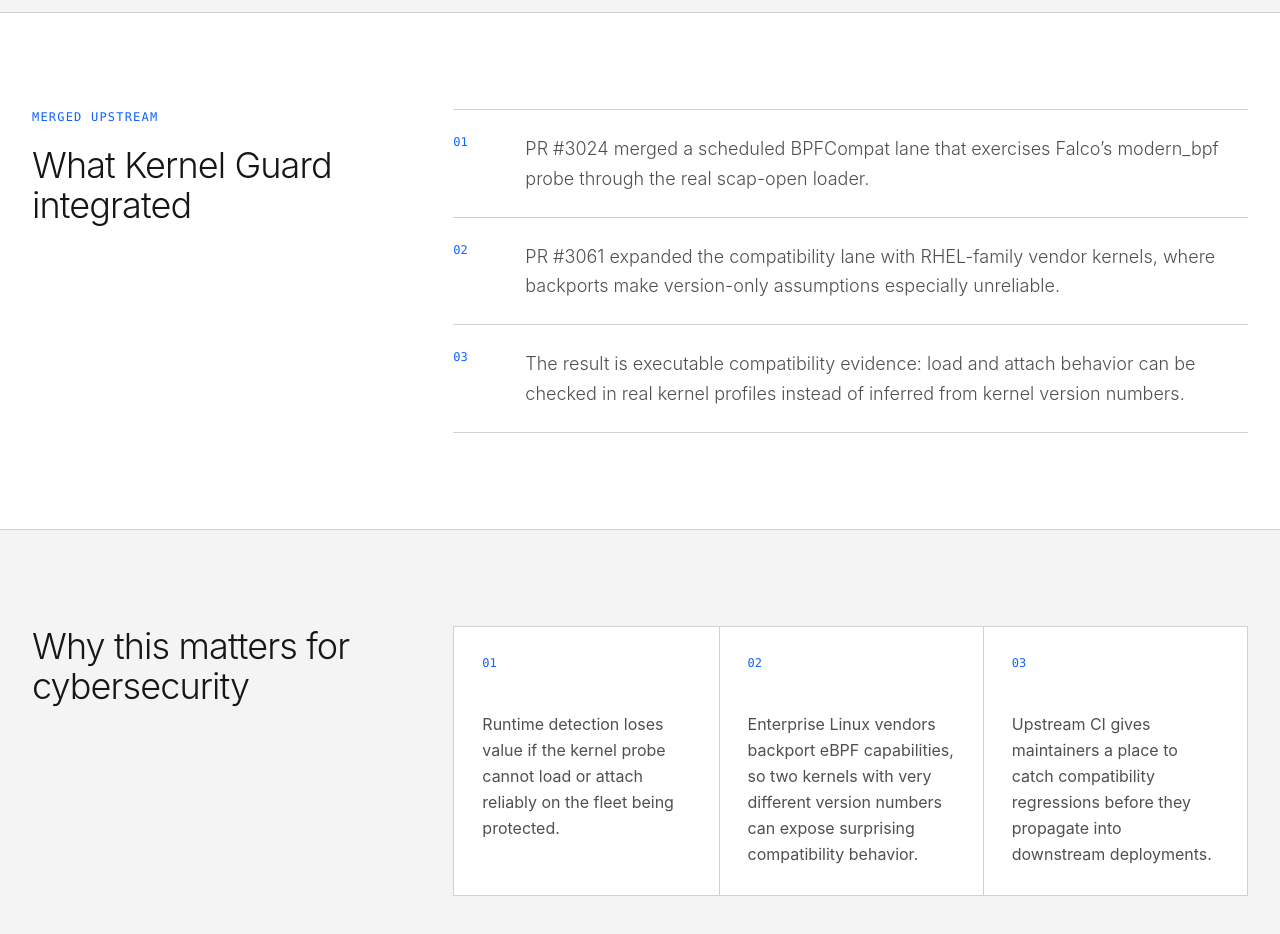
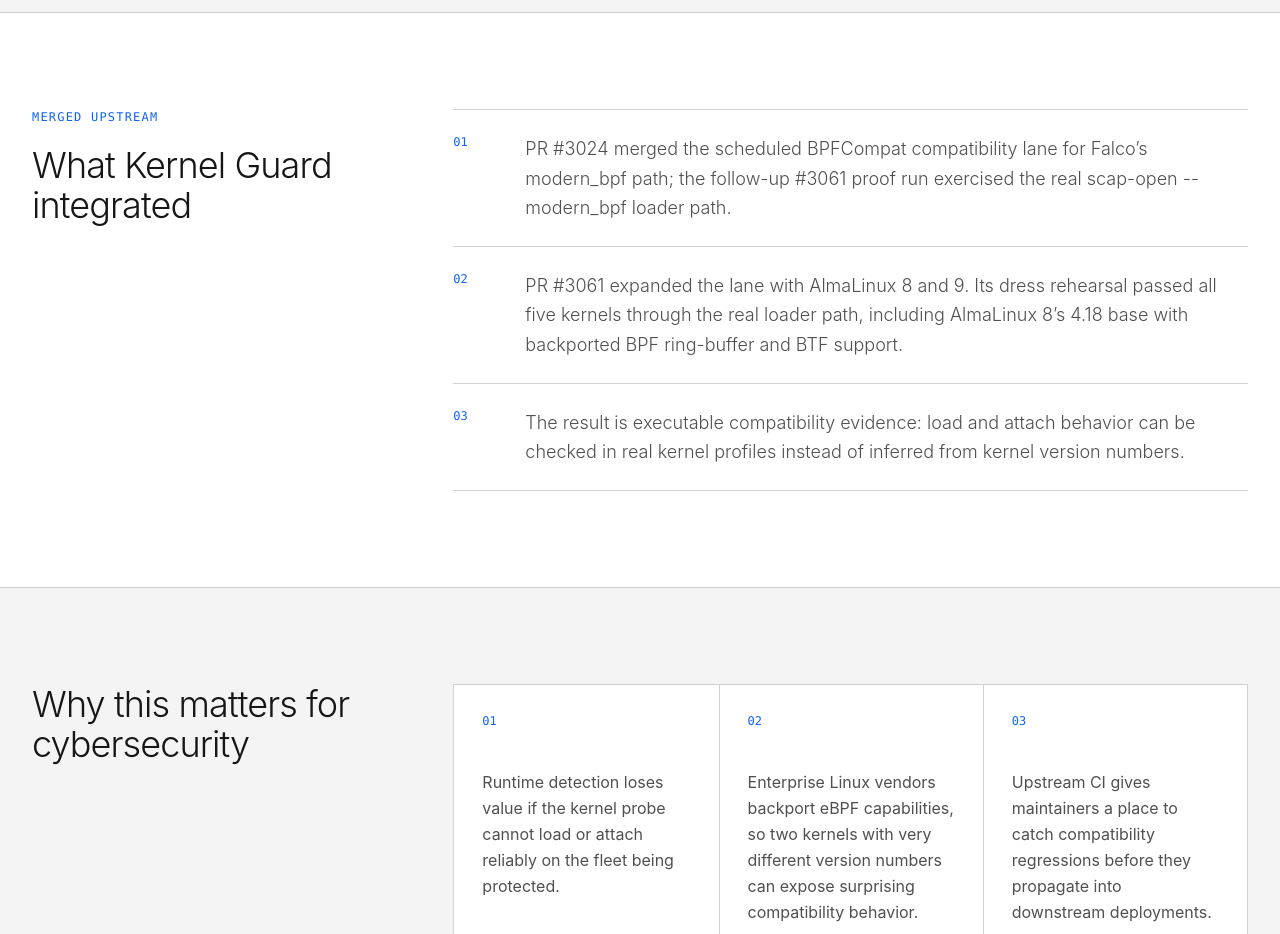
Before and after one commit to ErenAri/kernel-guard-frontend, a React (Vite) app: page /ecosystem/upstream-integrations/falco/ in a window 1280 px wide. Shown: the part 860-1794 px from the top of the page. Built offline with nearby package versions, Linux system fonts and the light colour scheme.

Commit message:
content(ecosystem): add quantified upstream integration evidence

```diff
--- a/src/pages/ecosystem/content.ts
+++ b/src/pages/ecosystem/content.ts
@@ -103,8 +103,8 @@ const en: EcosystemCopy = {
         'Falco detects suspicious behavior across hosts, containers, Kubernetes and cloud environments. Its runtime visibility depends on reliable access to Linux kernel events, including eBPF-based probe paths.',
       contributionTitle: 'What Kernel Guard integrated',
       contribution: [
-        'PR #3024 merged a scheduled BPFCompat lane that exercises Falco’s modern_bpf probe through the real scap-open loader.',
-        'PR #3061 expanded the compatibility lane with RHEL-family vendor kernels, where backports make version-only assumptions especially unreliable.',
+        'PR #3024 merged the scheduled BPFCompat compatibility lane for Falco’s modern_bpf path; the follow-up #3061 proof run exercised the real scap-open --modern_bpf loader path.',
+        'PR #3061 expanded the lane with AlmaLinux 8 and 9. Its dress rehearsal passed all five kernels through the real loader path, including AlmaLinux 8’s 4.18 base with backported BPF ring-buffer and BTF support.',
         'The result is executable compatibility evidence: load and attach behavior can be checked in real kernel profiles instead of inferred from kernel version numbers.',
       ],
       whyTitle: 'Why this matters for cybersecurity',
@@ -169,8 +169,8 @@ const en: EcosystemCopy = {
       contributionTitle: 'What Kernel Guard integrated',
       contribution: [
         'PR #5708 merged a non-blocking weekly kernel-compatibility lane for published Gadgets.',
-        'The workflow resolves published OCI Gadget references and records per-kernel compatibility evidence for baseline and current versions.',
-        'The lane can classify regressions, improvements, expected missing artifacts and incomplete profile results instead of reducing the result to a single opaque pass/fail.',
+        'The workflow resolves published OCI Gadget references and records per-kernel compatibility evidence for baseline and current versions. The full proof run covered 49 Gadgets across 11 kernel profiles: 539 baseline-to-current comparison cells.',
+        'The lane can classify regressions, improvements, expected missing artifacts and incomplete profile results instead of reducing the result to a single opaque pass/fail. The proof run reported 0 regressions, 4 improvements and 0 unexpected missing reports.',
       ],
       whyTitle: 'Why this matters for cybersecurity & operations',
       why: [
@@ -262,8 +262,8 @@ const tr: EcosystemCopy = {
         'Falco; host, container, Kubernetes ve cloud ortamlarında şüpheli davranışları tespit eder. Runtime görünürlüğü Linux kernel event’lerine ve eBPF tabanlı probe yollarına güvenilir erişime bağlıdır.',
       contributionTitle: 'Kernel Guard ne entegre etti?',
       contribution: [
-        'PR #3024, Falco modern_bpf probe’unu gerçek scap-open loader üzerinden çalıştıran scheduled BPFCompat lane’ini merge etti.',
-        'PR #3061, version-only varsayımların özellikle zayıf olduğu RHEL-family vendor kernel’ları compatibility lane’e ekledi.',
+        'PR #3024, Falco modern_bpf yolu için scheduled BPFCompat compatibility lane’ini merge etti; follow-up #3061 proof run gerçek scap-open --modern_bpf loader yolunu çalıştırdı.',
+        'PR #3061, AlmaLinux 8 ve 9’u matrix’e ekledi. Dress rehearsal beş kernel’ın tamamını gerçek loader yolundan geçirdi; AlmaLinux 8’in 4.18 tabanı backport edilmiş BPF ring-buffer ve BTF desteğini de gösterdi.',
         'Sonuç: load ve attach davranışı kernel versiyonundan tahmin edilmek yerine gerçek kernel profillerinde çalıştırılarak kanıtlanabiliyor.',
       ],
       whyTitle: 'Siber güvenlik açısından neden önemli?',
@@ -305,8 +305,8 @@ const tr: EcosystemCopy = {
       contributionTitle: 'Kernel Guard ne entegre etti?',
       contribution: [
         'PR #5708, yayımlanmış Gadget’lar için non-blocking haftalık kernel-compatibility lane’ini merge etti.',
-        'Workflow yayımlanmış OCI Gadget referanslarını resolve eder ve baseline/current sürümleri için kernel bazlı compatibility evidence kaydeder.',
-        'Lane regression, improvement, expected missing artifact ve incomplete profile result durumlarını tek bir opaque pass/fail sonucuna indirgemeden sınıflandırabilir.',
+        'Workflow yayımlanmış OCI Gadget referanslarını resolve eder ve baseline/current sürümleri için kernel bazlı compatibility evidence kaydeder. Full proof run 49 Gadget × 11 kernel profiliyle 539 comparison cell üretti.',
+        'Lane regression, improvement, expected missing artifact ve incomplete profile result durumlarını tek bir opaque pass/fail sonucuna indirgemeden sınıflandırabilir. Proof run 0 regression, 4 improvement ve 0 unexpected missing report gösterdi.',
       ],
       whyTitle: 'Siber güvenlik ve operasyon açısından neden önemli?',
       why: [
```
